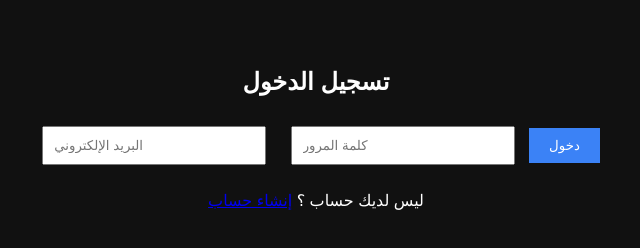
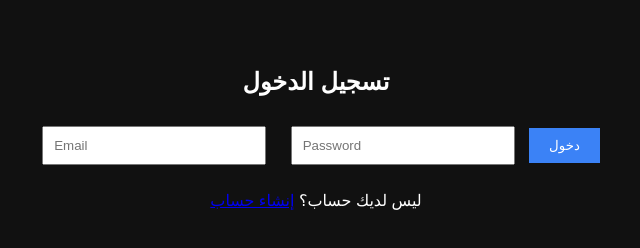
Before and after one commit to dddm20/ai-project-generator-1, a website: page login.html in a window 1280 px wide. Shown: the full height of the page, 324-964 px from the left. Drawn offline with Linux system fonts and the light colour scheme; files that its build step writes are made by us from their sources.

Commit message:
Refactor login form and update script inclusion

```diff
--- a/login.html
+++ b/login.html
@@ -3,26 +3,14 @@
 <head>
 <meta charset="UTF-8">
 <title>تسجيل الدخول</title>
-<link rel="stylesheet" href="style.css">
+<link rel="stylesheet" href="css/style.css">
 </head>
-
 <body>
-
-<div class="login-box">
-
 <h2>تسجيل الدخول</h2>
-
-<input type="text" placeholder="البريد الإلكتروني">
-<input type="password" placeholder="كلمة المرور">
-
-<button>دخول</button>
-
-<p>
-ليس لديك حساب ؟
-<a href="register.html">إنشاء حساب</a>
-</p>
-
-</div>
-
+<input id="email" placeholder="Email">
+<input id="password" type="password" placeholder="Password">
+<button onclick="login()">دخول</button>
+<p>ليس لديك حساب؟ <a href="register.html">إنشاء حساب</a></p>
+<script src="js/script.js"></script>
 </body>
 </html>
```
